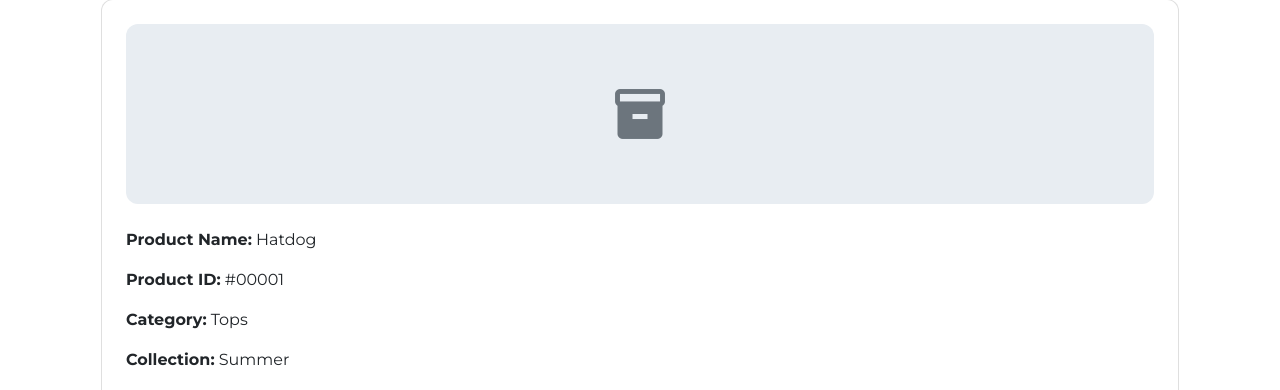
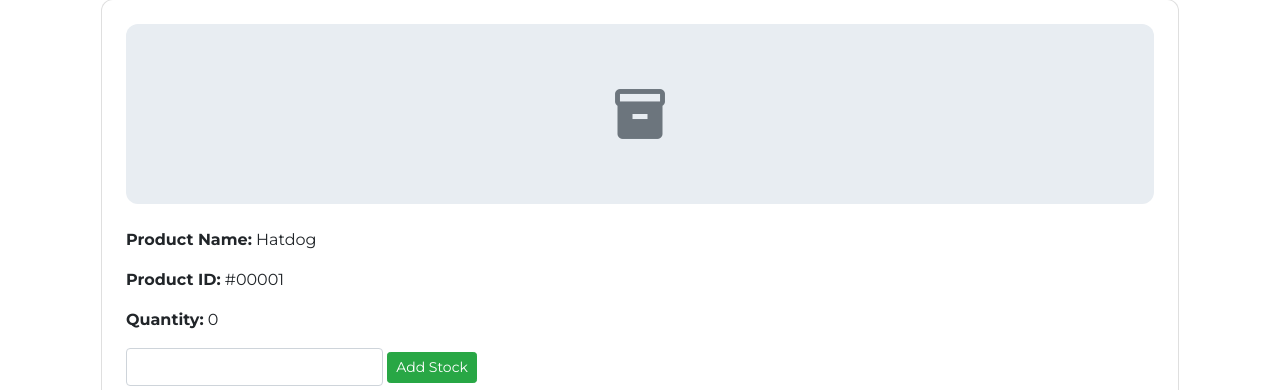
Before and after one commit to ndrch18/Rajac-Solutions, a Django app: template TwoChic/system_app/templates/system_app/prodemp_product_detail.html in a window 1280 px wide. Shown: the part 140-530 px from the top of the page. Run offline with Django 5.2, Linux system fonts and the light colour scheme; the template is opened without the code that fills it: values that come from a table or form of the project are taken from there, others are empty; data comes from the database, SQL or seed files in the repository; both versions use the stored data as it was after the commit; some libraries are stand-ins or nearby versions.

Commit message:
added prodemp add quantity

```diff
--- a/TwoChic/system_app/models.py
+++ b/TwoChic/system_app/models.py
@@ -89,6 +89,8 @@ class Product(models.Model):
     product_category = models.CharField(max_length=20, choices=ProductCategory.choices)
     product_collection = models.CharField(max_length=20, choices=ProductCollection.choices)
 
+    quantity = models.PositiveIntegerField(default=0)
+
     def save(self, *args, **kwargs):
         if not self.product_id:
             last = Product.objects.order_by('-id').first()
--- a/TwoChic/system_app/templates/system_app/owner_product_detail.html
+++ b/TwoChic/system_app/templates/system_app/owner_product_detail.html
@@ -30,6 +30,8 @@
 
         <p><strong>Product ID:</strong> {{ product.product_id }}</p>
 
+        <p><strong>Quantity:</strong> {{ product.quantity }}</p>
+
         <p><strong>Category:</strong> {{ product.get_product_category_display }}</p>
 
         <p><strong>Collection:</strong> {{ product.get_product_collection_display }}</p>
--- a/TwoChic/system_app/templates/system_app/prodemp_product_detail.html
+++ b/TwoChic/system_app/templates/system_app/prodemp_product_detail.html
@@ -30,6 +30,14 @@
 
         <p><strong>Product ID:</strong> {{ product.product_id }}</p>
 
+        <p><strong>Quantity:</strong> {{ product.quantity }}</p>
+
+        <form method="POST">
+            {% csrf_token %}
+            <input type="number" name="add_qty" min="1" class="form-control w-25 d-inline">
+            <button type="submit" class="btn btn-success btn-sm">Add Stock</button>
+        </form>
+
         <p><strong>Category:</strong> {{ product.get_product_category_display }}</p>
 
         <p><strong>Collection:</strong> {{ product.get_product_collection_display }}</p>
--- a/TwoChic/system_app/templates/system_app/prodman_product_detail.html
+++ b/TwoChic/system_app/templates/system_app/prodman_product_detail.html
@@ -30,6 +30,8 @@
 
         <p><strong>Product ID:</strong> {{ product.product_id }}</p>
 
+        <p><strong>Quantity:</strong> {{ product.quantity }}</p>
+
         <p><strong>Category:</strong> {{ product.get_product_category_display }}</p>
 
         <p><strong>Collection:</strong> {{ product.get_product_collection_display }}</p>
```
Also changed, not shown: TwoChic/system_app/views.py (+10 -0 lines), TwoChic/db.sqlite3, TwoChic/system_app/migrations/0008_product_quantity.py (added).
